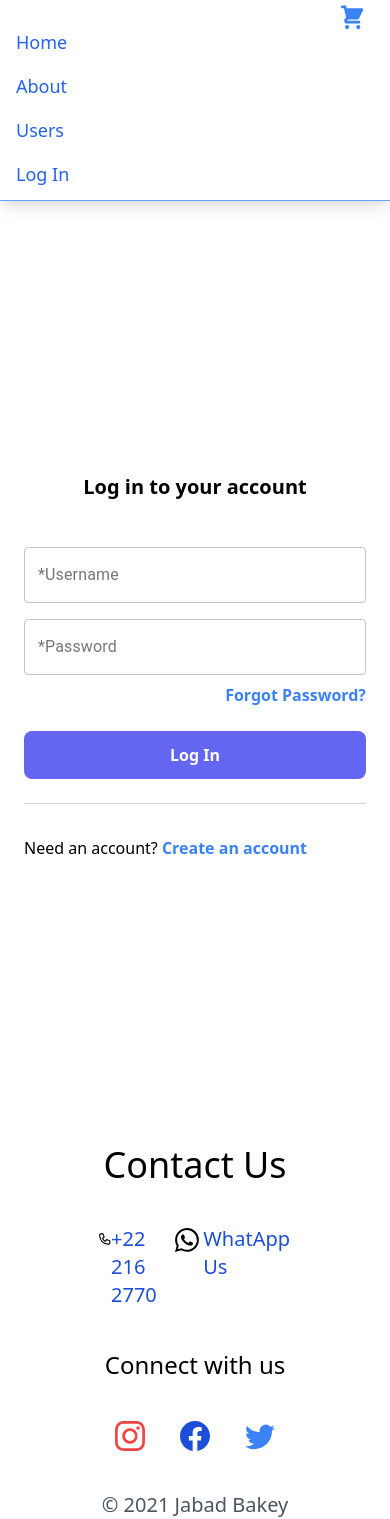
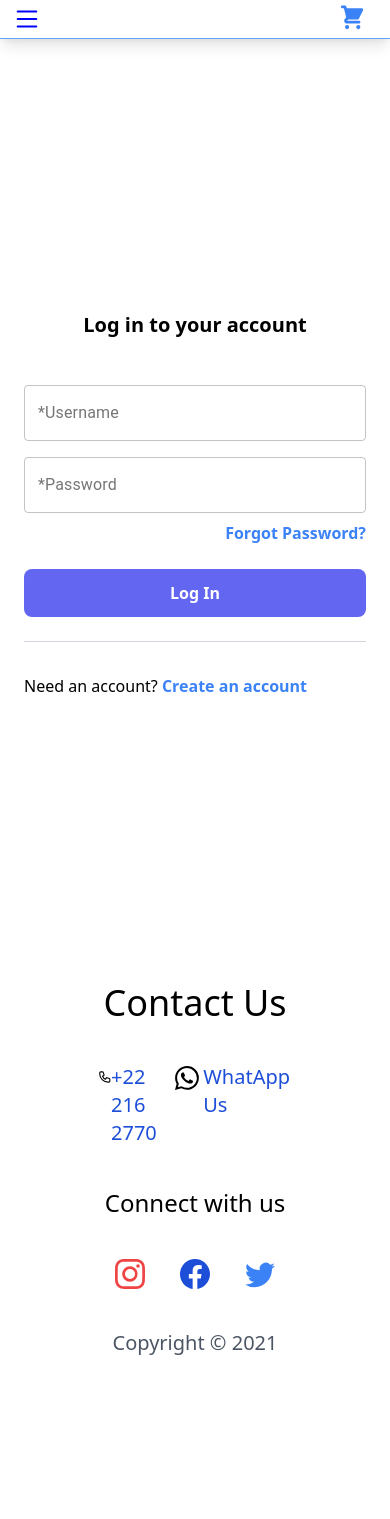
Before and after one commit to sholomperman/bakery-chabad, a React (Create React App) app: page /LogIn in a window 390 px wide. After the commit the page ends 1357 px from the top, so only its background shows below. Built offline with nearby package versions, Linux system fonts and the light colour scheme.

Commit message:
lastcommit

```diff
--- a/package.json
+++ b/package.json
@@ -5,6 +5,7 @@
   "dependencies": {
     "@craco/craco": "^6.1.2",
     "@material-ui/core": "^4.11.4",
+    "@material-ui/icons": "^4.11.2",
     "@material-ui/styles": "^4.11.4",
     "@testing-library/jest-dom": "^5.11.4",
     "@testing-library/react": "^11.1.0",
--- a/src/components/Footer.jsx
+++ b/src/components/Footer.jsx
@@ -45,7 +45,7 @@ const Footer = () => {
                 </div>
             </div>
             <div>
-                <p className='text-gray-600 text-xl'>&copy; {new Date().getFullYear()} Jabad Bakey</p>
+                <p className='text-gray-600 text-xl'>Copyright &copy; {new Date().getFullYear()}</p>
             </div>
         </div>
     )
--- a/src/components/HomePageCard.jsx
+++ b/src/components/HomePageCard.jsx
@@ -1,14 +1,14 @@
 import React, { useEffect, useState } from "react";
 import axios from 'axios'
-import InputNumber from './InputNumber'
+// import InputNumber from './InputNumber'
 
-const HomePageCard = ({className}) => {
+const HomePageCard = () => {
     const [product, setProduct] = useState()
 
     useEffect(() => {
         try {
         const api = async () => {
-            const { data } = await axios.get('https://immense-headland-44939.herokuapp.com/products');
+            const { data } = await axios.get('http://localhost:1337/products');
             setProduct(data);
         };
         api();
@@ -20,30 +20,31 @@ const HomePageCard = ({className}) => {
     console.log(product)
 
 
+
     return (
     <>
-            <div className='width: 100%; max-width: 1024px; flex justify-between mx-16 flex-wrap px-10'>
+            <div className='max-width: 1025px; flex justify-center mx-4 px-20 flex-wrap md:justify-between px-10'>
             {
                 product?.map((item) => {
                     return (
-                            <div className="flex justify-center mt-5">
+                            <div key={item.id} className="flex justify-between mt-5">
                                 <div className="shadow-2xl bg-white max-w-xs rounded-lg font-mono">
-                                <div className="rounded-2xl rounded-lg shadow-2xl m-4 mb-1 max-h-52">
-                                    <img className="w-auto rounded-lg" src={`https://immense-headland-44939.herokuapp.com/${item.image.url}`} alt={`Pic of
+                                <div className="rounded-2xl rounded-lg m-2 mb-1 md:h-52">
+                                    <img className="w-auto rounded-lg shadow-2xl" src={`http://localhost:1337${item.image?.url}`} alt={`Pic of
                                     ${item.productName}`} />
                                 </div>
                                     <div className="p-8 flex justify-center">
-                                    <h2 className="font-bold text-2xl mb-2 text-gray-800">{item.productName}</h2>
+                                    <h2 className="font-bold text-lg mb-2 text-gray-800 sm:text-2xl">{item.productName}</h2>
                                 </div>
                                 <div className="flex justify-center">
-                                <p className="antialiased leading-tight font-hairline pb-2.5" >{item.paragraph}</p>
+                                <p className="antialiased leading-tight font-hairline sm:text-lg text-base pb-2.5" >{item.paragraph}</p>
                                 </div>
-                                <div className="flex justify-between items-center">
-                                    <p className="antialiased leading-tight font-hairline text-gray-600 px-8" >{`$${item.price}`}</p>
-                                    <InputNumber className='def-number-input number-input px-8'/>
+                                <div className="flex sm:justify-between justify-center items-center">
+                                    <p className="antialiased leading-tight font-hairline  sm:text-base text-sm text-gray-600 px-8" >{`$${item.price}`}</p>
+                                    {/* <InputNumber className='def-number-input number-input px-8'/> */}
                                 </div>
-                                    <div className="m-5 border-t-2 border-solid border-gray-200 flex">
-                                        <button className="font-mono shadow tracking-wider font-bold mx-2 uppercase bg-blue-500 text-white py-1 px-3 rounded">more info
+                                    <div className="sm:flex-row flex-col m-5 border-t-2 border-solid border-gray-200 flex">
+                                        <button className="sm:mb-0 mb-4 font-mono shadow tracking-wider font-bold mx-2 uppercase bg-blue-500 text-white py-1 px-3 rounded">more info
                                         </button>
                                         <button className="font-mono shadow tracking-wider font-bold mx-2 uppercase bg-blue-500 text-white py-1 px-3 rounded">Add To Cart
                                         </button>
@@ -52,7 +53,7 @@ const HomePageCard = ({className}) => {
                             </div>
                     )
                 })
-            }
+                }
         </div>
     </>
     )
--- a/src/components/NavBar.jsx
+++ b/src/components/NavBar.jsx
@@ -5,16 +5,20 @@ const NavBar = () => {
 
 
     return (
-    <nav id="header" className="w-full z-30 top-10 py-1 bg-white shadow-lg border-b border-blue-400 mt-0">
+        <>
+        <nav id="header" className="w-full z-30 top-10 py-1 bg-white shadow-lg border-b border-blue-400 mt-0 ">
         <div className="md:flex flex justify-between md:items-center md:w-auto w-full order-3 md:order-1" id="menu">
-                <ul className="md:flex items-center justify-between text-base text-blue-600 pt-4 md:pt-0">
-                        <li><Link className="inline-block no-underline hover:text-black font-medium text-lg py-2 px-4 lg:-ml-2" to="/">Home</Link>
+            <svg className='ml-3 block md:hidden' xmlns="http://www.w3.org/2000/svg" width="30" height="30" fill='blue' viewBox="0 0 16 16">
+            <path  fill-rule="evenodd" d="M2.5 12a.5.5 0 0 1 .5-.5h10a.5.5 0 0 1 0 1H3a.5.5 0 0 1-.5-.5zm0-4a.5.5 0 0 1 .5-.5h10a.5.5 0 0 1 0 1H3a.5.5 0 0 1-.5-.5zm0-4a.5.5 0 0 1 .5-.5h10a.5.5 0 0 1 0 1H3a.5.5 0 0 1-.5-.5z"/>
+            </svg>
+                <ul className="hidden md:block md:flex items-center justify-between text-base text-blue-600 pt-4 md:pt-0">
+                        <li><Link className="hidden md:block inline-block no-underline hover:text-black font-medium text-lg py-2 px-4 lg:-ml-2" to="/">Home</Link>
                         </li>
-                        <li><Link className="inline-block no-underline hover:text-black font-medium text-lg py-2 px-4 lg:-ml-2" to="/about">About</Link>
+                        <li><Link className="hidden md:block inline-block no-underline hover:text-black font-medium text-lg py-2 px-4 lg:-ml-2" to="/about">About</Link>
                         </li>
-                        <li><Link className="inline-block no-underline hover:text-black font-medium text-lg py-2 px-4 lg:-ml-2" to="/users">Users</Link>
+                        <li><Link className="hidden md:block inline-block no-underline hover:text-black font-medium text-lg py-2 px-4 lg:-ml-2" to="/users">Users</Link>
                         </li>
-                        <li><Link className="inline-block no-underline hover:text-black font-medium text-lg py-2 px-4 lg:-ml-2" to="/LogIn">Log In</Link>
+                        <li><Link className="hidden md:block inline-block no-underline hover:text-black font-medium text-lg py-2 px-4 lg:-ml-2" to="/LogIn">Log In</Link>
                         </li>
                 </ul>
                 <svg xmlns="http://www.w3.org/2000/svg" className="h-7 w-7 mx-6" viewBox="0 0 20 20" >
@@ -24,6 +28,7 @@ const NavBar = () => {
                 </svg>
         </div>
     </nav>
+    </>
     )
 }
 
--- a/src/views/CreateLogIn.jsx
+++ b/src/views/CreateLogIn.jsx
@@ -27,7 +27,7 @@ const CreateLogIn = () => {
 
       try {
         const api = async () => {
-          await axios.post('https://chabad-bayek.herokuapp.com/auth/local/register', {
+          await axios.post('http://localhost:1337/auth/local/register', {
             firstName: registerData.firstName,
             lastName: registerData.lastName,
             username: registerData.username,
@@ -35,8 +35,8 @@ const CreateLogIn = () => {
             password: registerData.password
           });
           setRegisterData({
+            firstName: '',
             lastName: '',
-            firstName: '',
             email: '',
             username: '',
             password: ''
@@ -47,8 +47,6 @@ const CreateLogIn = () => {
         console.log(error);
       }
   }
-
-    console.log('registerData', registerData)
 
   return (
       <>
@@ -122,7 +120,7 @@ const CreateLogIn = () => {
               label="*Password"
               variant="outlined"
                 />
-            </div>
+                </div>
               </div>
             <button onClick={handleSubmit} type="submit" className="w-full block bg-indigo-500 hover:bg-indigo-400 focus:bg-indigo-400 text-white font-semibold rounded-lg px-4 py-3 mt-6">Sign Up
             </button>
--- a/src/views/ForgotPassword.jsx
+++ b/src/views/ForgotPassword.jsx
@@ -57,7 +57,7 @@ const ForgotPassword = () => {
               />
                 </div>
                 <p className='text-xl flex justify-center mt-5'>You will get an email with instructions</p>
-                <p className='flex justify-center mt-5'>thank you for your support</p>
+                <p className='flex justify-center mt-5'>sorry for the inconvenience</p>
         <button onClick={handleSubmit} type="submit" className="w-full block bg-indigo-500 hover:bg-indigo-400 focus:bg-indigo-400 text-white font-semibold rounded-lg px-4 py-3 mt-14">Send
         </button>
       </form>
--- a/src/views/HomePage.jsx
+++ b/src/views/HomePage.jsx
@@ -1,6 +1,7 @@
 import  React from 'react'
 import HomePageCard from '../components/HomePageCard'
 import Footer from '../components/Footer'
+
 
 
 const HomePage = () => {
--- a/src/views/LogIn.jsx
+++ b/src/views/LogIn.jsx
@@ -12,6 +12,8 @@ const LogIn = () => {
     password: ''
   })
 
+    const [ error, setError] = useState(false)
+
   const handleChange = e => {
     setLoginData({
       ...loginData,
@@ -23,7 +25,7 @@ const LogIn = () => {
     e.preventDefault();
 
     try {
-      const { data } = await axios.post('https://chabad-bayek.herokuapp.com/auth/local', {
+      const { data } = await axios.post('http://localhost:1337/auth/local', {
             identifier: loginData.username,
             password: loginData.password
       })
@@ -32,12 +34,14 @@ const LogIn = () => {
         username: '',
         password: ''
       })
-      history.replace('/')
-      console.log("loginData", data)
+      history.replace('/card')
+      console.log("jwt", data)
     } catch (error) {
+        setError(true)
         console.log(error, 'error');
       }
   }
+
 
   return (
     <>
@@ -70,6 +74,7 @@ const LogIn = () => {
               />
             </div>
 
+            { error ? <h1 className='text-red-500 flex justify-center'>The username or password was incorrect</h1> : null }
         <div className="text-right mt-2">
             <Link to="/ForgotPassword" className="text-blue-500 hover:text-blue-700 font-semibold">Forgot Password?</Link>
         </div>
```
Also changed, not shown: 1 other file (tests, documents, lock files or other folders).
